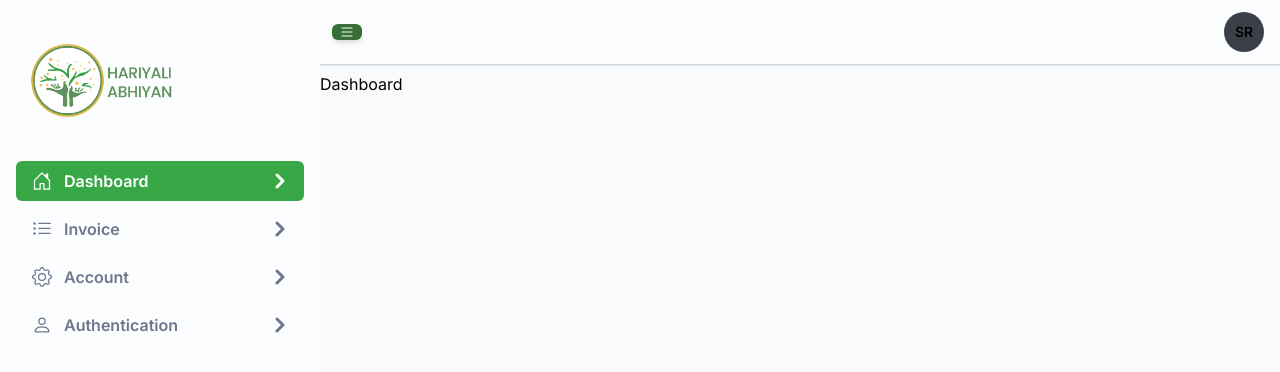
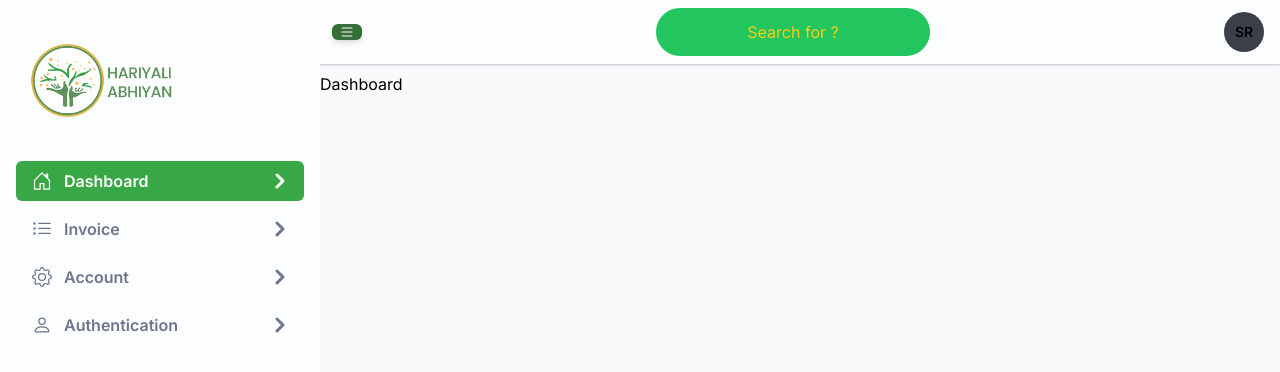
Before and after one commit to prabinchamlingrai/Hariyali-dashboard-nextjs, a Next.js app: page / in a window 1280 px wide. Shown: the top 372 px of the page. Built offline with nearby package versions, Linux system fonts and the light colour scheme.

Commit message:
searchBar integrated

```diff
--- /dev/null
+++ b/app/components/SearchInput.tsx
@@ -0,0 +1,86 @@
+import classNames from "classnames";
+import { useState } from "react";
+
+
+const SearchInput = () => {
+    const [searchQuery, setSearchQuery] = useState("");
+
+    return (
+        <input
+                value={searchQuery || ""}
+                onChange={(event) => setSearchQuery(event.target.value)}
+                className=" px-5 py-1 w-3/3 sm:px-5 sm:py-3 flex-1 text-center text-zinc-200 bg-green-500 focus:bg-white rounded-full focus:outline-none focus:ring-[2px] focus:ring-green-700 placeholder:text-yellow-400"
+                placeholder="Search for ?"
+              />
+);
+
+}
+export default SearchInput;
+
+
+
+
+
+
+
+
+
+
+
+
+
+
+
+
+
+
+
+
+
+
+
+
+
+
+
+
+
+
+
+
+// "use client";
+
+// import { useRouter, useSearchParams } from "next/navigation";
+// import { useState } from "react";
+
+// const SearchInput = () => {
+//   const search = useSearchParams();
+//   const [searchQuery, setSearchQuery] = useState<string | null>(
+//     search ? search.get("q") : ""
+//   );
+//   const router = useRouter();
+
+//   const onSearch = (event: React.FormEvent) => {
+//     event.preventDefault();
+
+//     if (typeof searchQuery !== "string") {
+//       return;
+//     }
+
+//     const encodedSearchQuery = encodeURI(searchQuery);
+//     router.push(`/search?q=${encodedSearchQuery}`);
+//   };
+
+//   return (
+//     <form onSubmit={onSearch} className="flex justify-center w-2/3">
+//       <input
+//         value={searchQuery || ""}
+//         onChange={(event) => setSearchQuery(event.target.value)}
+//         className="px-5 py-1 w-3/3 sm:px-5 sm:py-3 flex-1 text-zinc-200 bg-zinc-800 focus:bg-black rounded-full focus:outline-none focus:ring-[1px] focus:ring-green-700 placeholder:text-zinc-400"
+//         placeholder="What are you looking for?"
+//       />
+//     </form>
+//   );
+// };
+
+// export default SearchInput;
--- a/app/components/header.tsx
+++ b/app/components/header.tsx
@@ -1,6 +1,8 @@
 import classNames from "classnames";
 import { Dispatch, SetStateAction } from "react";
 import { BsList } from "react-icons/bs";
+import SearchInput from "./SearchInput";
+
 export default function Header({toggleCollapse,setToggleCollapse}:{toggleCollapse:boolean,setToggleCollapse:Dispatch<SetStateAction<boolean>>}) {
     const SideBarToggle=() =>{
         setToggleCollapse(!toggleCollapse);
@@ -13,9 +15,15 @@ export default function Header({toggleCollapse,setToggleCollapse}:{toggleCollaps
     return (
         <header className={headerStyle}>
             <div className="flex items-center justify-between h-16">
+            <div>
+
             <button onClick={SideBarToggle} className="order-2 sm:order-1 bg-[#366f36] text-[#fafafa] hover:bg-[#71da71] ml-3 rounded-md w-[30px] shadow-md shadow-black/10 transition duration-300 ease-in-out flex items-center justify-center">
                 <BsList></BsList>
             </button>
+            </div>
+            <div>
+            <SearchInput />
+            </div>
             <div className=" order-1 sm:order-2 h-10 w-10 rounded-full bg-[#3a3f48] flex items-center justify-center ">
                 <span className="font-semibold text-sm">SR</span>
             </div>
--- a/app/layout.tsx
+++ b/app/layout.tsx
@@ -6,6 +6,7 @@ import SideBar from "./components/sidebar"
 import Header from "./components/header";
 import PageWrapper from "./components/pagewrapper";
 import { useState } from "react";
+import SearchInput from "./components/SearchInput";
 
 
 const inter = Inter({ subsets: ["latin"] });
@@ -24,6 +25,13 @@ export default function RootLayout({
   return (
     <html lang="en">
       <body className={inter.className}>
+        <div className="flex flex-col" gap-10 items-center p-6>
+          {/* <SearchInput /> */}
+          <div className="flex flex-col items-center w-full">
+
+          </div>
+
+
         <div className="flex min-h-screen">
           <SideBar toggleCollapse={toggleCollapse} />
           <Header toggleCollapse={toggleCollapse} setToggleCollapse={setToggleCollapse}/>
@@ -31,6 +39,7 @@ export default function RootLayout({
             {children}
           </PageWrapper>
         </div>
+        </div>
       </body>
     </html>
   );
```
